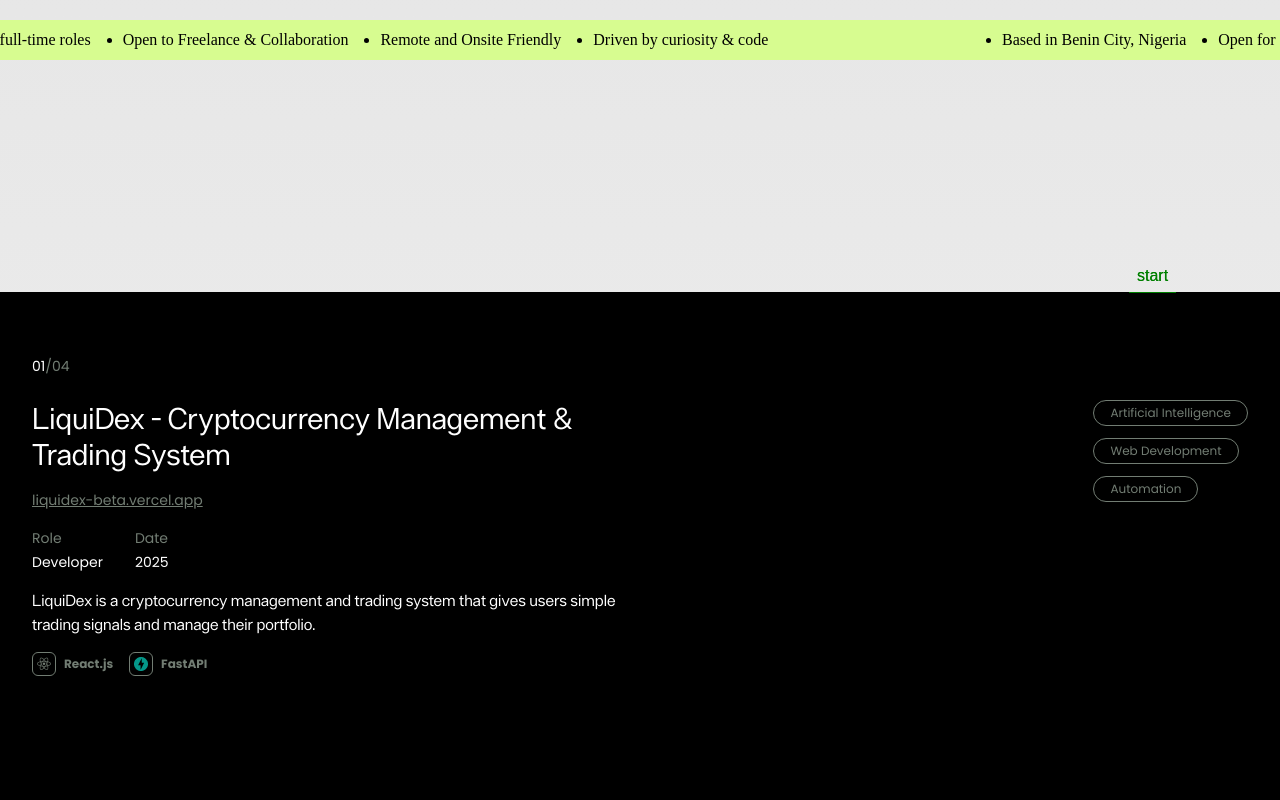
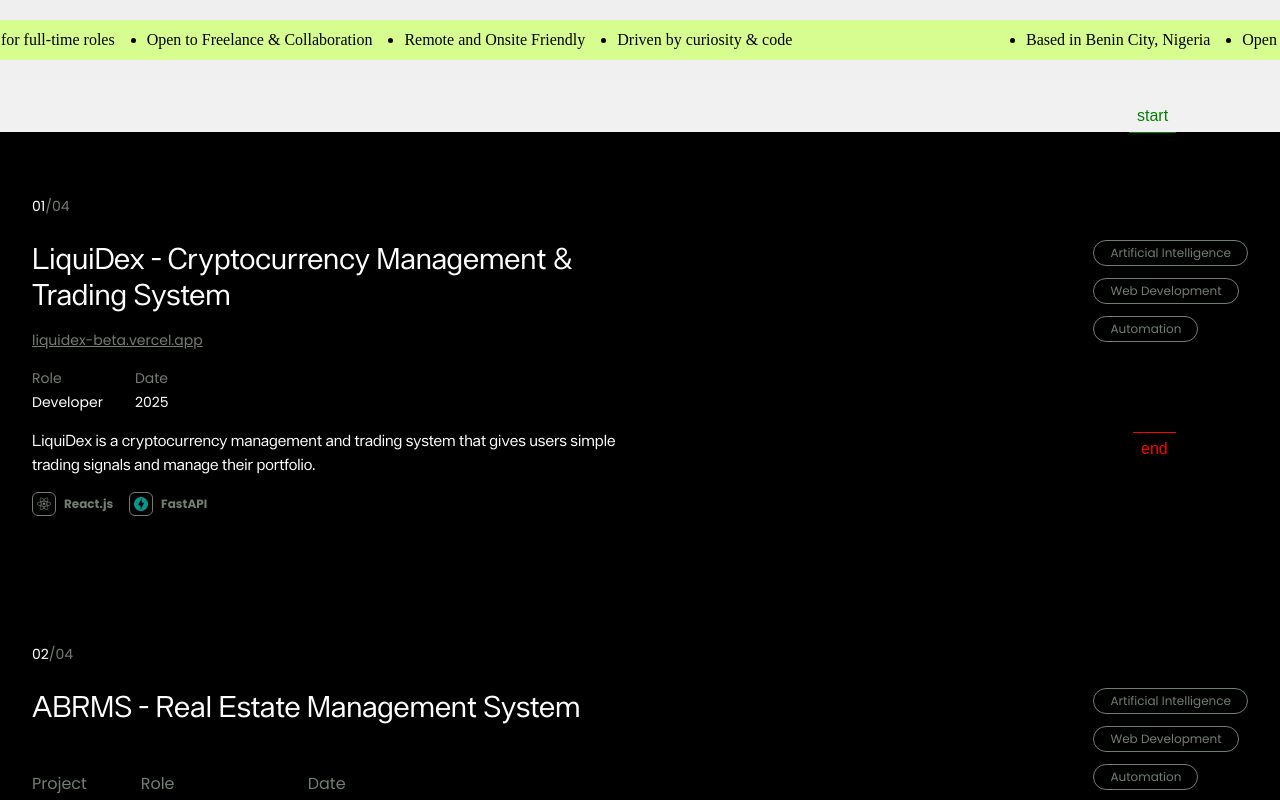
Before and after one commit to Hardy101/Eghosa, a React (Vite) app: page / in a window 1280 px wide. Shown: the part 740-1540 px from the top of the page. Built offline with nearby package versions, Linux system fonts and the light colour scheme; a web font is replaced by a local one.

Commit message:
feat: simplify ProjectWrapper layout and improve ScrollTrigger configuration

```diff
--- a/src/App.tsx
+++ b/src/App.tsx
@@ -10,7 +10,7 @@
 function App() {
   return (
     <>
-      <div className="relative bg-gradient-1 py-40">
+      <div className="relative bg-gradient-1">
         <NavBar />
         <Hero />
 
--- a/src/components/projects.tsx
+++ b/src/components/projects.tsx
@@ -9,24 +9,24 @@
 
 const ProjectWrapper = () => {
   useEffect(() => {
-    ScrollTrigger.create({
+    const trigger = ScrollTrigger.create({
       trigger: "#projects",
       start: "top top",
-      end: "bottom top",
+      end: "+=300px",
+      pinSpacing: false,
       pin: true,
       markers: true,
     });
+
+    return () => trigger.kill();
   }, []);
 
   return (
     <>
-      <section
-        id="projects"
-        className="projects relative text-white font-poppins z-20"
-      >
+      <section id="projects" className="projects text-white font-poppins z-20">
         <div
           id="liquidex"
-          className="relative bg-dark-1 transition-all duration-300 px-8 py-16 z-10"
+          className=" bg-dark-1 transition-all duration-300 px-8 py-16 z-10"
         >
           <p className="text-sm">
             <span className="text-white">01</span>
@@ -96,7 +96,7 @@
             </div>
           </div>
         </div>
-        <div id="abrms" className="relative bg-dark-1 px-8 py-16 z-20">
+        <div id="abrms" className="bg-dark-1 px-8 py-16 z-20">
           <p className="text-sm">
             <span className="text-white">02</span>
             <span className="text-grey-2">/04</span>
```
